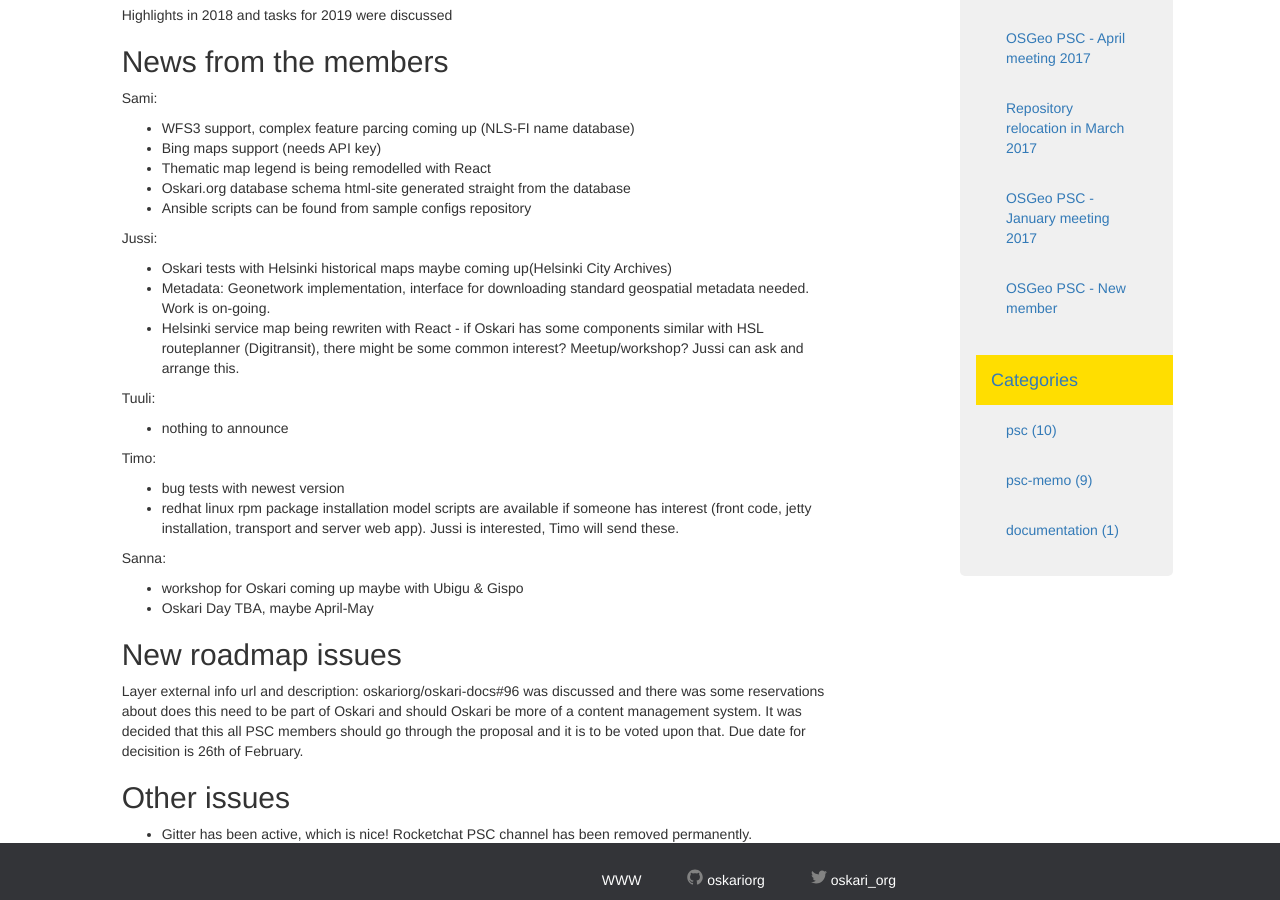
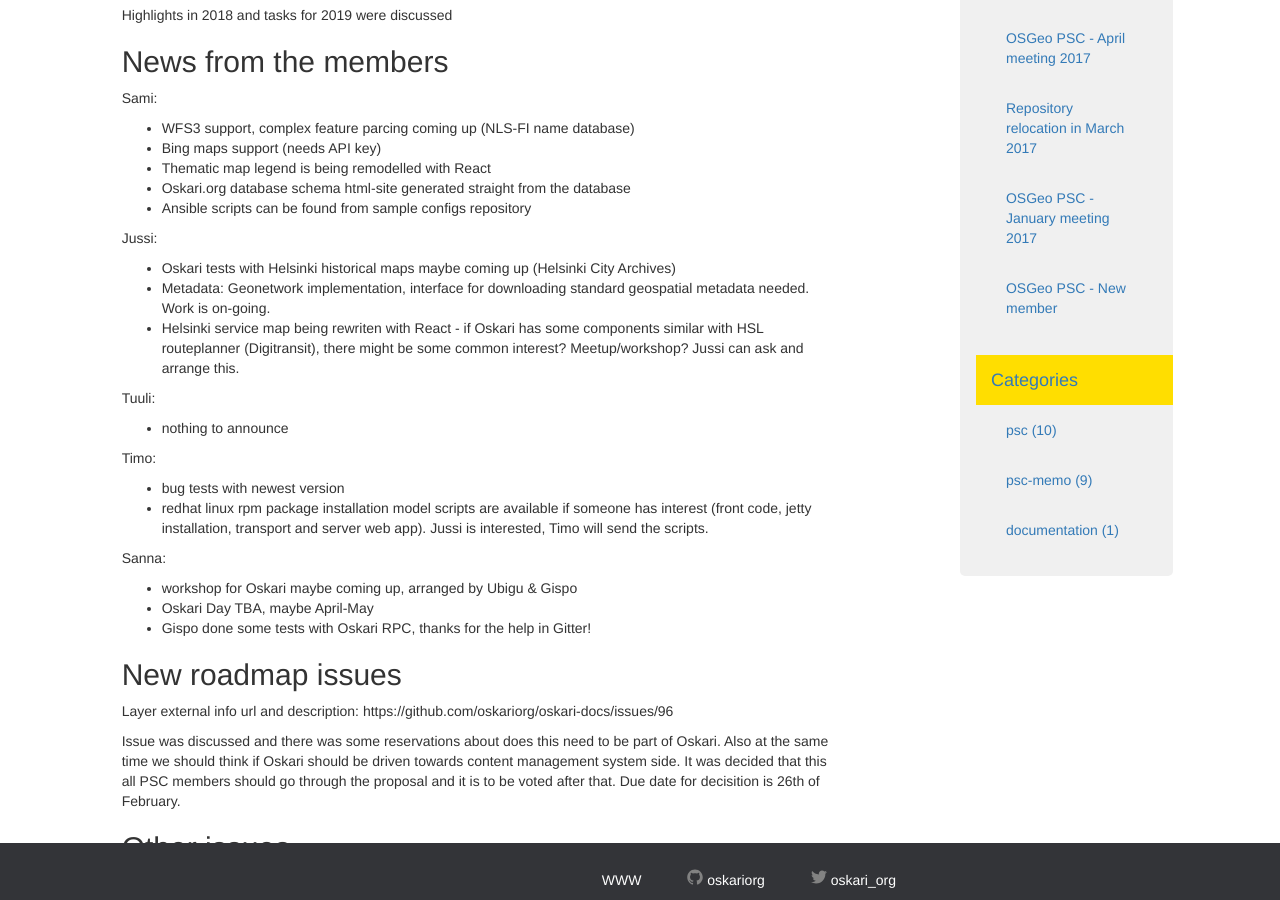
Before and after one commit to oskariorg/oskariorg.github.io, a Jekyll site: the page built from _posts/2019-02-19-PSC_February_2019.md, in a window 1280 px wide and 900 px high, scrolled down 724 px. Built offline with Jekyll 4.4.1, drawn with Linux system fonts in a browser that asks for light colours; nearby versions of some CDN libraries.

Commit message:
Typos and minor corrections

```diff
--- a/_posts/2019-02-19-PSC_February_2019.md
+++ b/_posts/2019-02-19-PSC_February_2019.md
@@ -38,7 +38,6 @@ Improvement of the documentation site was approved: https://github.com/oskariorg
 
 Highlights in 2018 and tasks for 2019 were discussed
 
-
 ## News from the members
 
 Sami:
@@ -49,7 +48,7 @@ Sami:
 - Ansible scripts can be found from sample configs repository
 
 Jussi:
-- Oskari tests with Helsinki historical maps maybe coming up(Helsinki City Archives)
+- Oskari tests with Helsinki historical maps maybe coming up (Helsinki City Archives)
 - Metadata: Geonetwork implementation, interface for downloading standard geospatial metadata needed. Work is on-going.
 - Helsinki service map being rewriten with React - if Oskari has some components similar with HSL routeplanner (Digitransit), there might be some common interest? Meetup/workshop? Jussi can ask and arrange this.
 
@@ -58,16 +57,19 @@ Tuuli:
 
 Timo:
 - bug tests with newest version
-- redhat linux rpm package installation model scripts are available if someone has interest (front code, jetty installation, transport and server web app). Jussi is interested, Timo will send these.
+- redhat linux rpm package installation model scripts are available if someone has interest (front code, jetty installation, transport and server web app). Jussi is interested, Timo will send the scripts.
 
 Sanna:
-- workshop for Oskari coming up maybe with Ubigu & Gispo
+- workshop for Oskari maybe coming up, arranged by Ubigu & Gispo
 - Oskari Day TBA, maybe April-May
+- Gispo done some tests with Oskari RPC, thanks for the help in Gitter!
 
 
 ## New roadmap issues
 
-Layer external info url and description: oskariorg/oskari-docs#96 was discussed and there was some reservations about does this need to be part of Oskari and should Oskari be more of a content management system. It was decided that this all PSC members should go through the proposal and it is to be voted upon that. Due date for decisition is 26th of February.
+Layer external info url and description: https://github.com/oskariorg/oskari-docs/issues/96
+
+Issue was discussed and there was some reservations about does this need to be part of Oskari. Also at the same time we should think if Oskari should be driven towards content management system side. It was decided that this all PSC members should go through the proposal and it is to be voted after that. Due date for decisition is 26th of February.
 
 
 ## Other issues
@@ -76,7 +78,6 @@ Layer external info url and description: oskariorg/oskari-docs#96 was discussed
 - Pull requests work with JDK
 - Code analysis tool: spot bugs added to Oskari https://github.com/oskariorg/oskari-server/pull/320
 
-
 ## Next meeting
 
 Next meeting: 12.3.2019, scheduled now every month, every second week tuesday at 13:00 (GMT+3)
```
